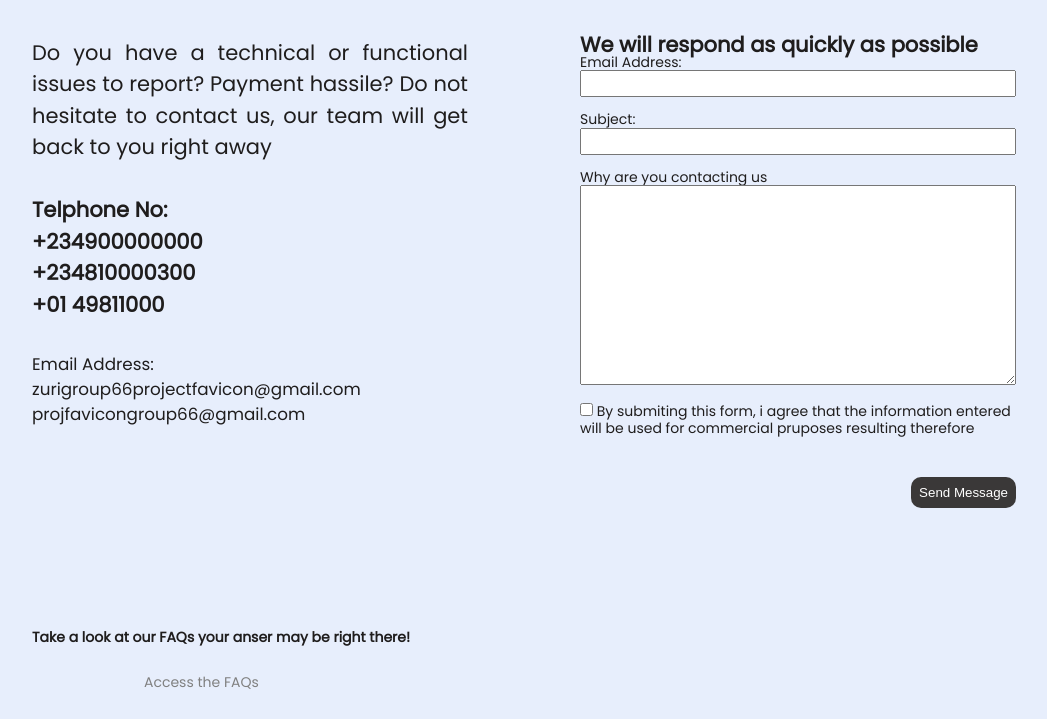
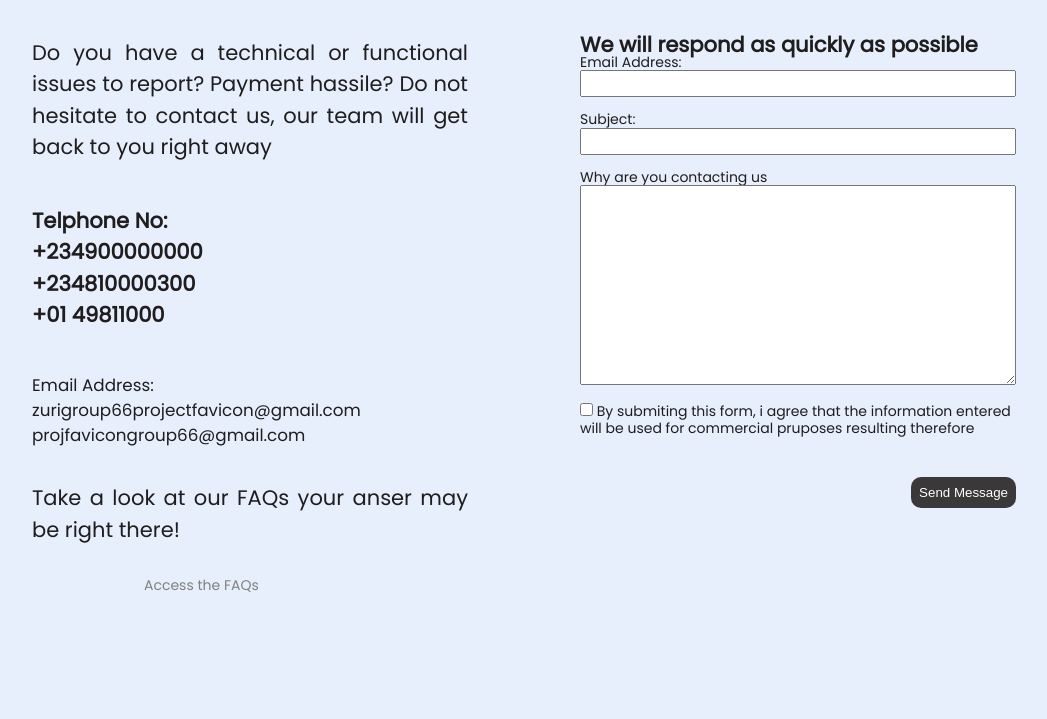
Before and after one commit to zuri-training/favicon-gen-team-66, a Django app: template frontend/templates/account/contact.html in a window 1280 px wide. Shown: the part 176-895 px from the top of the page, without its empty margins (116-1163 px from the left). After the commit the page ends 768 px from the top, so only its background shows below. Run offline with Django 4.2, Linux system fonts and the light colour scheme; the template is opened without the code that fills it, so the values that code supplies are empty.

Commit message:
adjust paragraph margin

```diff
--- a/frontend/static/account/contact.css
+++ b/frontend/static/account/contact.css
@@ -45,10 +45,12 @@ h1 {
     font-size: 3em;
 }
 
+p {
+        margin-bottom: 2em;
+}
 .get {
     font-size: 1.5em;
     font-weight: 400;
-    margin-bottom: 1.5em;
     line-height: 1.5em;
     text-align: justify;
 }
@@ -56,7 +58,6 @@ h1 {
 .contact {
     font-size: 1.5em;
     font-weight: bold;
-    margin-bottom: 1.5em;
     line-height: 1.5em;
 }
 .formgroup {
@@ -87,15 +88,15 @@ button {
 }
 
 .push {
-    margin-bottom: 12em;
     font-size: 1.2em;
     font-weight: 400;
     line-height: 1.5em;
 }
 .last {
-    margin-top: 3em;
-    font-weight: bold;
-
+    font-size: 1.5em;
+    margin-bottom: 1.5em;
+    line-height: 1.5em;
+    text-align: justify;
 }
 
 .faqs {
```
